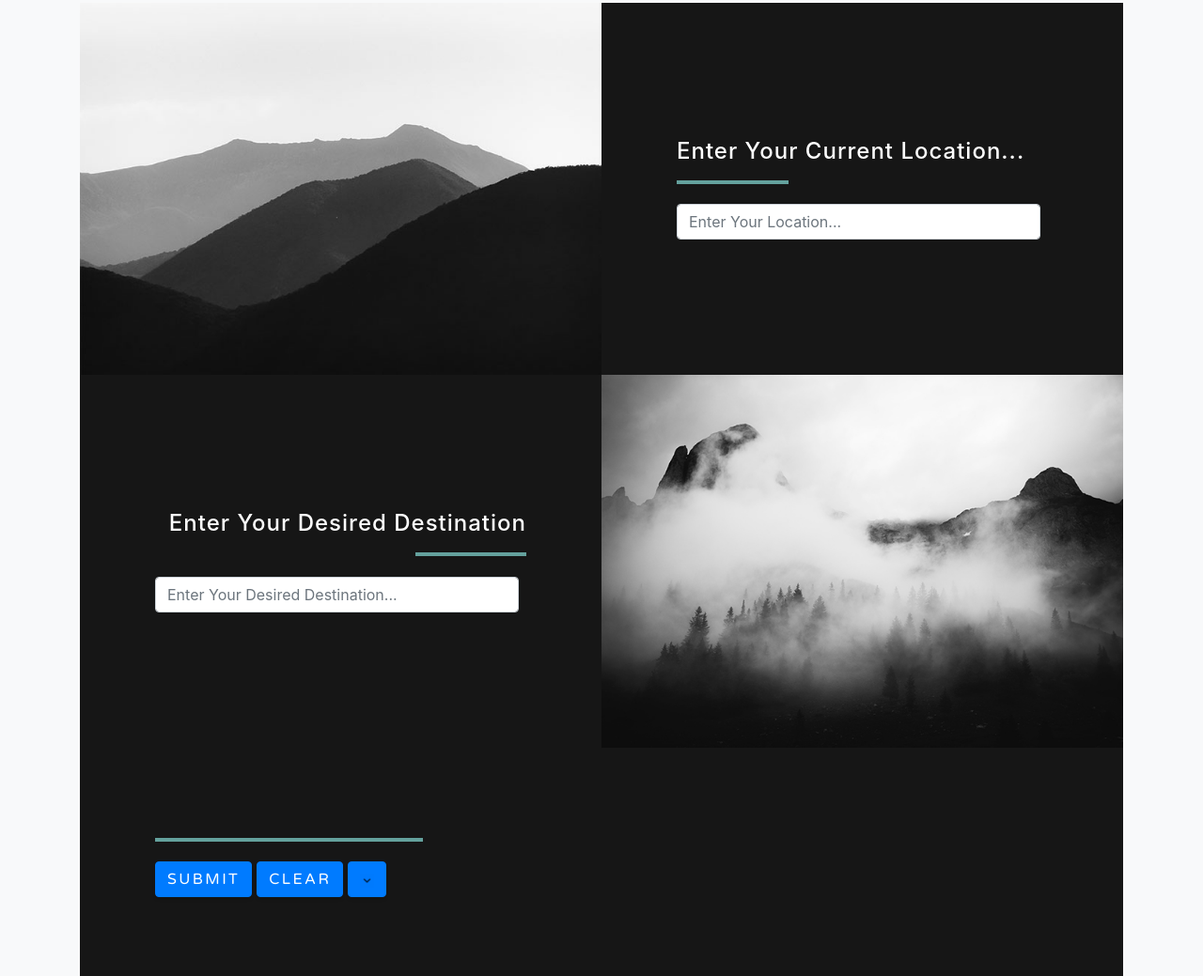
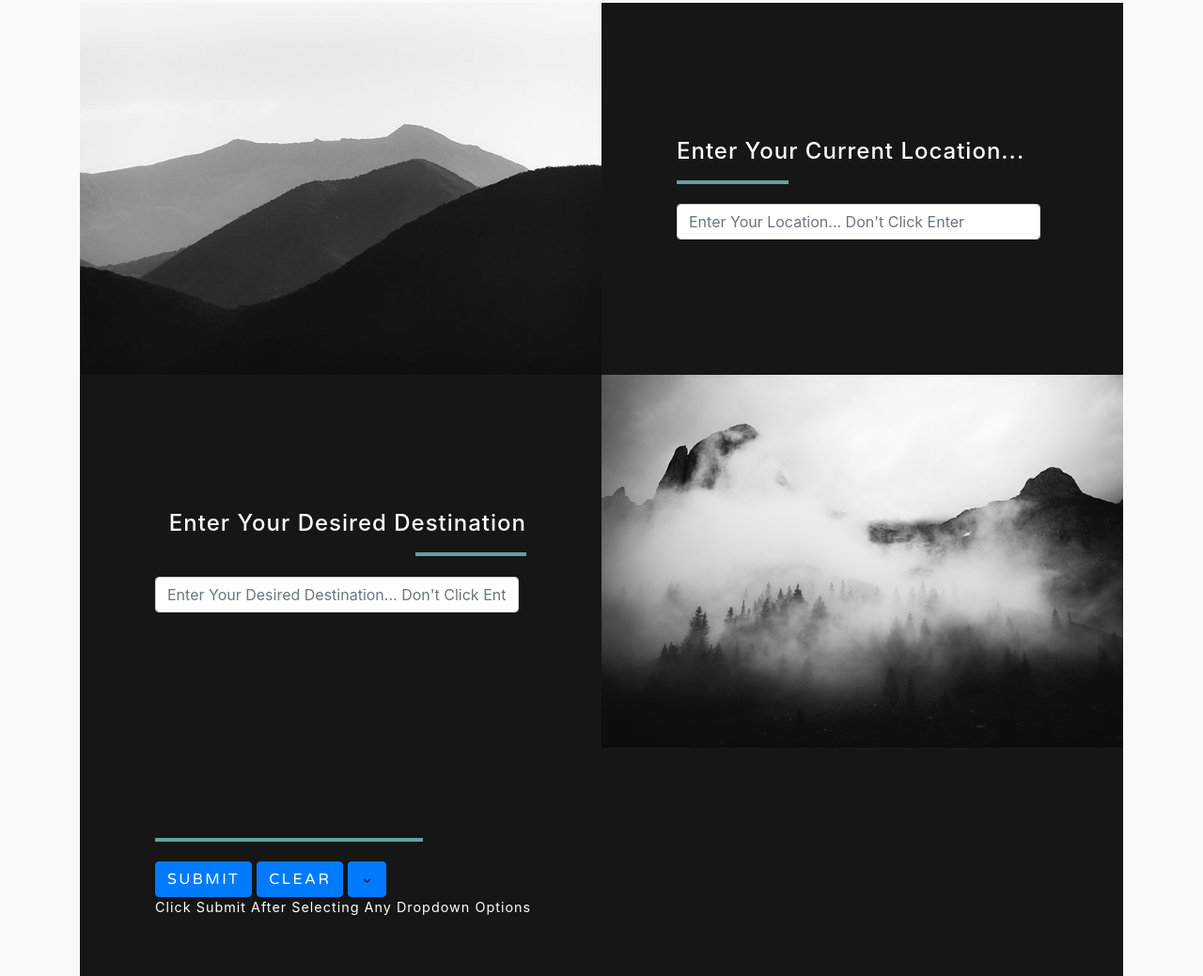
Before and after one commit to aditya1rawat/IrvineHacks2020Project, a website with bundled scripts: page index.html in a window 1280 px wide. Shown: the part 1786-2825 px from the top of the page at 94% size. Built offline with nearby package versions, Linux system fonts and the light colour scheme.

Commit message:
made some final changes to site for easier understanding

```diff
--- a/index.html
+++ b/index.html
@@ -215,7 +215,7 @@
                 <br>
                 <form class="form-inline d-flex">
                   <input type="text" class="form-control flex-fill mr-0 mr-sm-2 mb-3 mb-sm-0" id="location-1"
-                    placeholder="Enter Your Location...">
+                    placeholder="Enter Your Location... Don't Click Enter">
                 </form>
               </div>
             </div>
@@ -237,7 +237,7 @@
                 <br>
                 <form class="form-inline d-flex">
                   <input type="text" class="form-control flex-fill mr-0 mr-sm-2 mb-3 mb-sm-0" id="location-2"
-                    placeholder="Enter Your Desired Destination...">
+                    placeholder="Enter Your Desired Destination... Don't Click Enter">
                 </form>
               </div>
             </div>
@@ -271,6 +271,8 @@
                       onclick="inputVehicle(6);">Luxury</button>
                   </div>
                 </div>
+
+                <p style="color: white;">Click Submit After Selecting Any Dropdown Options</p>
 
 
                 <br>
@@ -357,6 +359,7 @@
               <h4 class="text-uppercase m-0">Phone</h4>
               <hr class="my-4">
               <div class="small text-black-50">917.756.8000</div>
+              <div class="small text-black-50">Don't Actually Call</div>
             </div>
           </div>
         </div>
```
